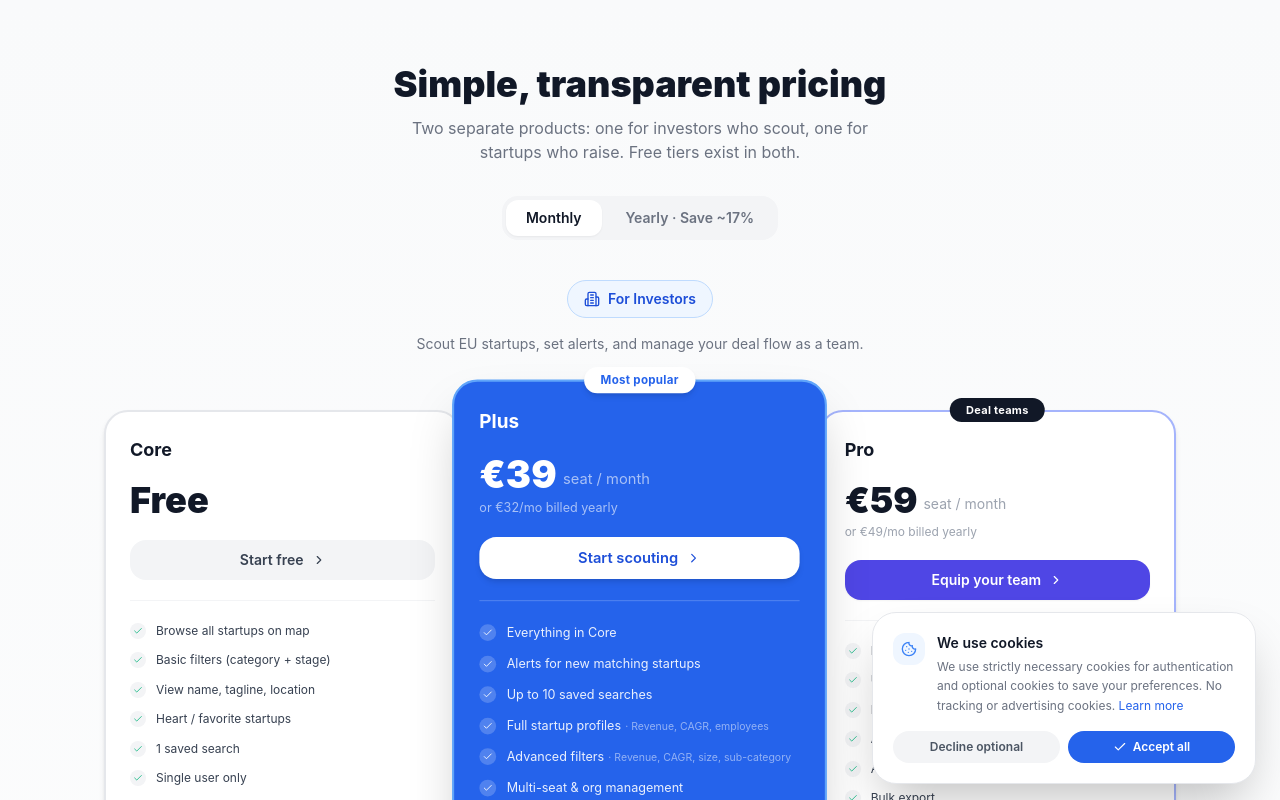
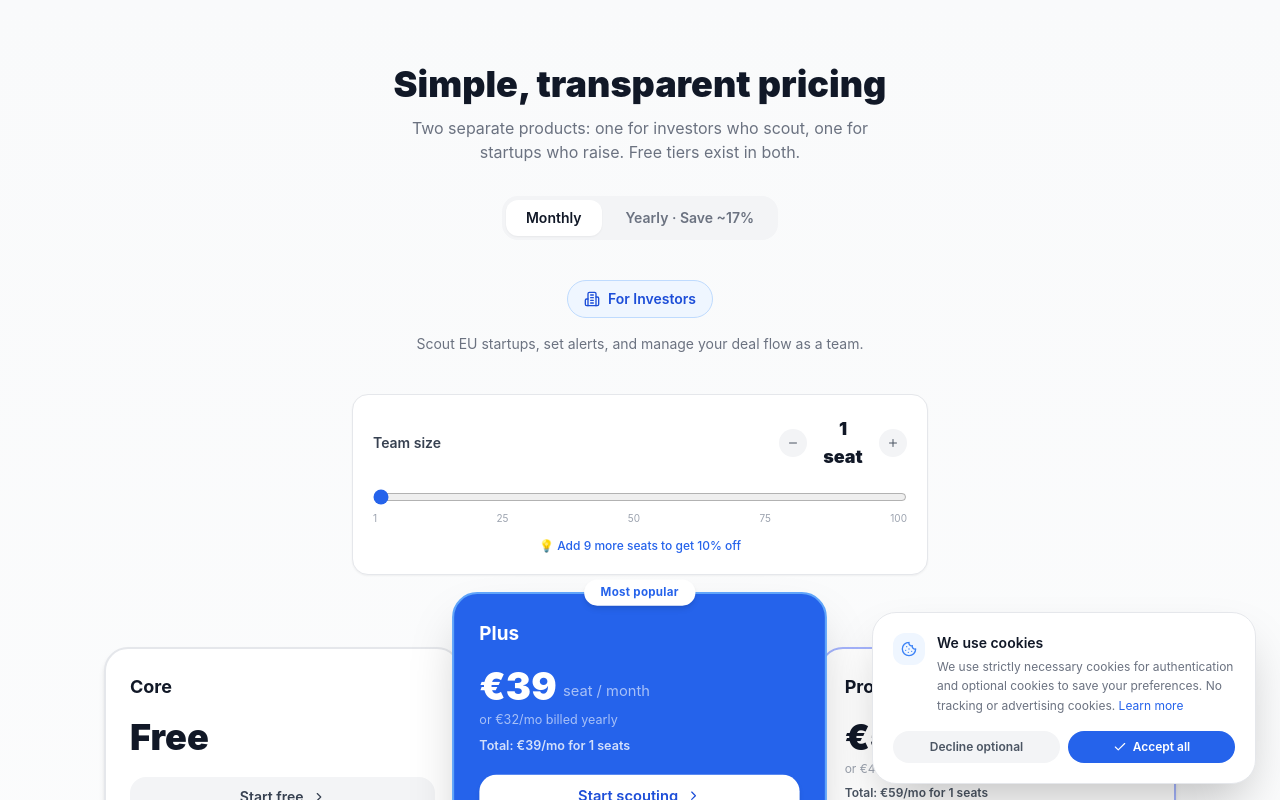
Before and after one commit to silvangelillo/invest-table, a Next.js app: page /pricing in a window 1280 px wide. Shown: the top 800 px of the page. Built offline with nearby package versions, Linux system fonts and the light colour scheme.

Commit message:
fix: PrcingPage.tsx

```diff
--- a/components/ui/PricingPage.tsx
+++ b/components/ui/PricingPage.tsx
@@ -1,7 +1,7 @@
 "use client";
 
 import { useState } from "react";
-import { Check, Zap, Star, Building2, Users, TrendingUp, ChevronRight, Shield } from "lucide-react";
+import { Check, ChevronRight, Shield, Building2, TrendingUp, Minus, Plus } from "lucide-react";
 import { cn } from "@/lib/utils";
 import Link from "next/link";
 
@@ -24,10 +24,30 @@ interface Plan {
   recommended?: boolean;
   cta: string;
   ctaHref: string;
+  yearlyCtaHref?: string;
   color: string;
   borderColor: string;
   bgColor: string;
   features: PlanFeature[];
+}
+
+// ─── Discount helpers ─────────────────────────────────────────────────────────
+function getSeatDiscount(seats: number): { pct: number; label: string } {
+  if (seats >= 25) return { pct: 15, label: "15% off" };
+  if (seats >= 10) return { pct: 10, label: "10% off" };
+  return { pct: 0, label: "" };
+}
+
+function getNextDiscountHint(seats: number): string | null {
+  if (seats < 10) {
+    const needed = 10 - seats;
+    return `Add ${needed} more seat${needed > 1 ? "s" : ""} to get 10% off`;
+  }
+  if (seats < 25) {
+    const needed = 25 - seats;
+    return `Add ${needed} more seat${needed > 1 ? "s" : ""} to get 15% off`;
+  }
+  return null;
 }
 
 // ─── Investor Plans ───────────────────────────────────────────────────────────
@@ -39,6 +59,7 @@ const INVESTOR_PLANS: Plan[] = [
     unit: "free",
     cta: "Start free",
     ctaHref: "/onboarding",
+    yearlyCtaHref: "/onboarding",
     color: "text-gray-700",
     borderColor: "border-gray-200",
     bgColor: "bg-gray-50",
@@ -65,7 +86,8 @@ const INVESTOR_PLANS: Plan[] = [
     recommended: true,
     badge: "Most popular",
     cta: "Start scouting",
-    ctaHref: "/checkout?plan=investor-plus",
+    ctaHref: "/checkout?plan=investor-plus&interval=monthly",
+    yearlyCtaHref: "/checkout?plan=investor-plus&interval=yearly",
     color: "text-blue-700",
     borderColor: "border-blue-400",
     bgColor: "bg-blue-600",
@@ -91,7 +113,8 @@ const INVESTOR_PLANS: Plan[] = [
     unit: "seat / month",
     badge: "Deal teams",
     cta: "Equip your team",
-    ctaHref: "/checkout?plan=investor-pro",
+    ctaHref: "/checkout?plan=investor-pro&interval=monthly",
+    yearlyCtaHref: "/checkout?plan=investor-pro&interval=yearly",
     color: "text-indigo-700",
     borderColor: "border-indigo-300",
     bgColor: "bg-indigo-600",
@@ -118,6 +141,7 @@ const STARTUP_PLANS: Plan[] = [
     unit: "free forever",
     cta: "Get on the map",
     ctaHref: "/onboarding",
+    yearlyCtaHref: "/onboarding",
     color: "text-gray-700",
     borderColor: "border-gray-200",
     bgColor: "bg-gray-50",
@@ -143,7 +167,8 @@ const STARTUP_PLANS: Plan[] = [
     recommended: true,
     badge: "Recommended",
     cta: "Start raising",
-    ctaHref: "/checkout?plan=startup-plus",
+    ctaHref: "/checkout?plan=startup-plus&interval=monthly",
+    yearlyCtaHref: "/checkout?plan=startup-plus&interval=yearly",
     color: "text-blue-700",
     borderColor: "border-blue-400",
     bgColor: "bg-blue-600",
@@ -169,7 +194,8 @@ const STARTUP_PLANS: Plan[] = [
     unit: "/ month",
     badge: "Max exposure",
     cta: "Maximize exposure",
-    ctaHref: "/checkout?plan=startup-ultra",
+    ctaHref: "/checkout?plan=startup-ultra&interval=monthly",
+    yearlyCtaHref: "/checkout?plan=startup-ultra&interval=yearly",
     color: "text-purple-700",
     borderColor: "border-purple-300",
     bgColor: "bg-purple-600",
@@ -191,9 +217,7 @@ function FeatureRow({ feature, recommended }: { feature: PlanFeature; recommende
     <li className="flex items-start gap-2.5 py-1">
       <span className={cn(
         "mt-0.5 flex-shrink-0 w-4 h-4 rounded-full flex items-center justify-center",
-        feature.included
-          ? recommended ? "bg-white/20" : "bg-gray-100"
-          : "bg-transparent"
+        feature.included ? recommended ? "bg-white/20" : "bg-gray-100" : "bg-transparent"
       )}>
         {feature.included ? (
           <Check className={cn("w-2.5 h-2.5", recommended ? "text-white" : "text-emerald-500")} />
@@ -219,9 +243,29 @@ function FeatureRow({ feature, recommended }: { feature: PlanFeature; recommende
 }
 
 // ─── Pricing Card ─────────────────────────────────────────────────────────────
-function PricingCard({ plan, billing }: { plan: Plan; billing: BillingInterval }) {
-  const displayPrice = billing === "yearly" && plan.yearlyPrice ? plan.yearlyPrice : plan.price;
+function PricingCard({
+  plan,
+  billing,
+  seats,
+  seatDiscount,
+  showTotal,
+}: {
+  plan: Plan;
+  billing: BillingInterval;
+  seats?: number;
+  seatDiscount?: number;
+  showTotal?: boolean;
+}) {
+  const basePrice = billing === "yearly" && plan.yearlyPrice ? plan.yearlyPrice : plan.price;
+  const discountedPrice = seatDiscount && seatDiscount > 0 && plan.price > 0
+    ? Math.round(basePrice * (1 - seatDiscount / 100) * 100) / 100
+    : basePrice;
+  const href = billing === "yearly" && plan.yearlyCtaHref ? plan.yearlyCtaHref : plan.ctaHref;
   const isRec = plan.recommended;
+
+  const totalMonthly = showTotal && seats && plan.price > 0
+    ? Math.round(discountedPrice * seats * 100) / 100
+    : null;
 
   return (
     <div className={cn(
@@ -231,7 +275,6 @@ function PricingCard({ plan, billing }: { plan: Plan; billing: BillingInterval }
         : `bg-white ${plan.borderColor} shadow-md hover:shadow-lg hover:-translate-y-0.5 z-0`
     )} style={{ minHeight: 560 }}>
 
-      {/* Badge */}
       {plan.badge && (
         <div className={cn(
           "absolute -top-3.5 left-1/2 -translate-x-1/2 px-4 py-1 rounded-full text-[11px] font-bold tracking-wide whitespace-nowrap",
@@ -242,7 +285,6 @@ function PricingCard({ plan, billing }: { plan: Plan; billing: BillingInterval }
       )}
 
       <div className="p-6 flex flex-col flex-1">
-        {/* Plan name */}
         <div className="mb-4">
           <h3 className={cn("text-lg font-bold", isRec ? "text-white" : "text-gray-900")}>
             {plan.name}
@@ -255,9 +297,20 @@ function PricingCard({ plan, billing }: { plan: Plan; billing: BillingInterval }
             <div className={cn("text-4xl font-black", isRec ? "text-white" : "text-gray-900")}>Free</div>
           ) : (
             <div className="flex items-end gap-1.5">
-              <span className={cn("text-4xl font-black", isRec ? "text-white" : "text-gray-900")}>
-                €{displayPrice}
-              </span>
+              {seatDiscount && seatDiscount > 0 ? (
+                <div className="flex flex-col">
+                  <span className={cn("text-xs line-through opacity-50", isRec ? "text-white" : "text-gray-400")}>
+                    €{basePrice}
+                  </span>
+                  <span className={cn("text-4xl font-black", isRec ? "text-white" : "text-gray-900")}>
+                    €{discountedPrice}
+                  </span>
+                </div>
+              ) : (
+                <span className={cn("text-4xl font-black", isRec ? "text-white" : "text-gray-900")}>
+                  €{discountedPrice}
+                </span>
+              )}
               <span className={cn("text-sm pb-1.5", isRec ? "text-white/60" : "text-gray-400")}>
                 {plan.unit}
               </span>
@@ -273,10 +326,16 @@ function PricingCard({ plan, billing }: { plan: Plan; billing: BillingInterval }
               or €{plan.yearlyPrice}/mo billed yearly
             </p>
           )}
+          {/* Total */}
+          {totalMonthly !== null && (
+            <p className={cn("text-xs font-semibold mt-2", isRec ? "text-white/80" : "text-gray-600")}>
+              Total: €{totalMonthly}/mo for {seats} seats
+            </p>
+          )}
         </div>
 
         {/* CTA */}
-        <Link href={plan.ctaHref} className={cn(
+        <Link href={href} className={cn(
           "flex items-center justify-center gap-2 w-full py-2.5 rounded-2xl text-sm font-semibold transition-all duration-200 mb-5",
           isRec
             ? "bg-white text-blue-700 hover:bg-blue-50 shadow-md"
@@ -288,16 +347,71 @@ function PricingCard({ plan, billing }: { plan: Plan; billing: BillingInterval }
           <ChevronRight className="w-3.5 h-3.5" />
         </Link>
 
-        {/* Divider */}
         <div className={cn("w-full h-px mb-4", isRec ? "bg-white/20" : "bg-gray-100")} />
 
-        {/* Features */}
         <ul className="space-y-0.5 flex-1">
           {plan.features.map((f, i) => (
             <FeatureRow key={i} feature={f} recommended={isRec} />
           ))}
         </ul>
       </div>
+    </div>
+  );
+}
+
+// ─── Seat Slider ──────────────────────────────────────────────────────────────
+function SeatSlider({ seats, onChange }: { seats: number; onChange: (n: number) => void }) {
+  const { pct, label } = getSeatDiscount(seats);
+  const hint = getNextDiscountHint(seats);
+
+  return (
+    <div className="bg-white border border-gray-200 rounded-2xl p-5 mb-8 max-w-xl mx-auto shadow-sm">
+      <div className="flex items-center justify-between mb-3">
+        <span className="text-sm font-semibold text-gray-700">Team size</span>
+        <div className="flex items-center gap-3">
+          <button
+            onClick={() => onChange(Math.max(1, seats - 1))}
+            className="w-7 h-7 rounded-full bg-gray-100 hover:bg-gray-200 flex items-center justify-center transition-colors"
+          >
+            <Minus className="w-3 h-3 text-gray-600" />
+          </button>
+          <span className="text-lg font-black text-gray-900 w-12 text-center">{seats} {seats === 1 ? "seat" : "seats"}</span>
+          <button
+            onClick={() => onChange(Math.min(100, seats + 1))}
+            className="w-7 h-7 rounded-full bg-gray-100 hover:bg-gray-200 flex items-center justify-center transition-colors"
+          >
+            <Plus className="w-3 h-3 text-gray-600" />
+          </button>
+        </div>
+        {pct > 0 && (
+          <span className="text-xs font-bold text-emerald-600 bg-emerald-50 border border-emerald-200 px-2.5 py-1 rounded-full">
+            {label}
+          </span>
+        )}
+      </div>
+
+      <input
+        type="range"
+        min={1}
+        max={100}
+        value={seats}
+        onChange={(e) => onChange(Number(e.target.value))}
+        className="w-full h-2 rounded-full accent-blue-600 cursor-pointer"
+      />
+
+      <div className="flex justify-between text-[10px] text-gray-400 mt-1">
+        <span>1</span>
+        <span>25</span>
+        <span>50</span>
+        <span>75</span>
+        <span>100</span>
+      </div>
+
+      {hint && (
+        <p className="text-xs text-blue-600 font-medium mt-3 text-center">
+          💡 {hint}
+        </p>
+      )}
     </div>
   );
 }
@@ -334,6 +448,8 @@ function FairnessNote() {
 // ─── Main Page ────────────────────────────────────────────────────────────────
 export function PricingPage() {
   const [billing, setBilling] = useState<BillingInterval>("monthly");
+  const [seats, setSeats] = useState(1);
+  const { pct: seatDiscount } = getSeatDiscount(seats);
 
   return (
     <div className="min-h-screen bg-gradient-to-b from-gray-50 to-white">
@@ -373,13 +489,21 @@ export function PricingPage() {
             color="text-blue-700 bg-blue-50 border-blue-200"
           />
 
+          <SeatSlider seats={seats} onChange={setSeats} />
+
           <div className="grid grid-cols-3 gap-0 items-end px-4">
             {INVESTOR_PLANS.map((plan) => (
-              <PricingCard key={plan.id} plan={plan} billing={billing} />
+              <PricingCard
+                key={plan.id}
+                plan={plan}
+                billing={billing}
+                seats={seats}
+                seatDiscount={seatDiscount}
+                showTotal={true}
+              />
             ))}
           </div>
 
-          {/* Seat note */}
           <p className="text-center text-xs text-gray-400 mt-6">
             Seats are per organization. Admin manages who has access.
             Core is always single-user only.
```
